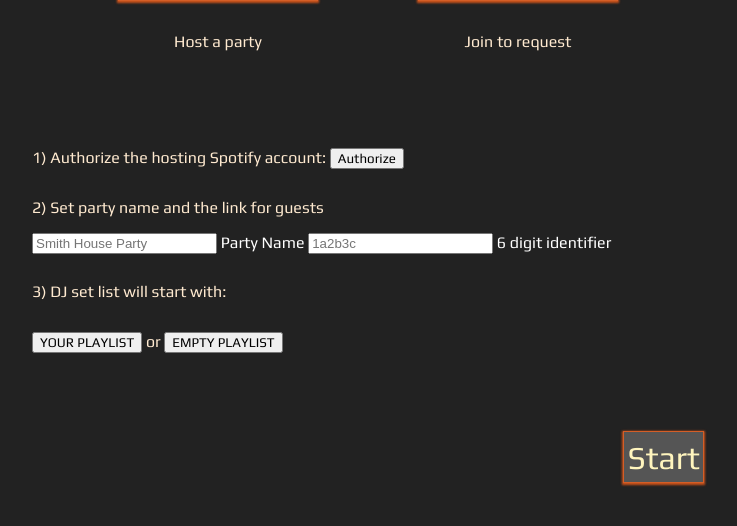
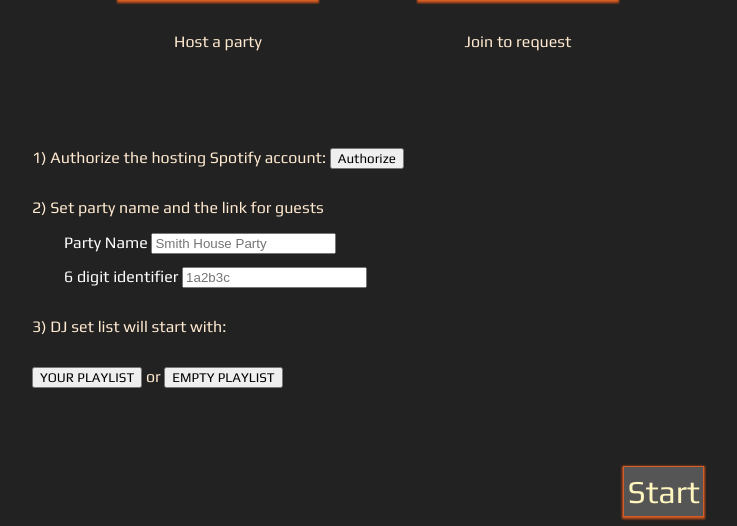
Before and after one commit to the-sides/djranker, a Django app: template templates/homepage.html in a window 1280 px wide. Shown: the part 331-857 px from the top of the page, without its empty margins (272-1009 px from the left). Before the commit the page ends 817 px from the top, so only its background shows below. Run offline with Django 3.2, Linux system fonts and the light colour scheme; the template is opened without the code that fills it, so the values that code supplies are empty; some web fonts are replaced.

Commit message:
option repositioning

```diff
--- a/static/ranker/css/homepage.css
+++ b/static/ranker/css/homepage.css
@@ -43,6 +43,9 @@ table{
 .input-field{
     display:inline;
 }
+label{
+    margin-left: 2em;
+}
 input{
     margin-bottom: 1em ;
 }
--- a/templates/homepage.html
+++ b/templates/homepage.html
@@ -45,17 +45,16 @@
                 <br>
                 <p> 2) Set party name and the link for guests</p>
                 <br>
-                <div class="input-field col s5">
+                <div class="input-field">
+                    <label for="party-name">Party Name</label>
                     <input placeholder="Smith House Party" id="party-name" type="text">
-                    <label for="party-name">Party Name</label>
-                </div>
-                <div class="input-field col s5">
+                    <br>
+                    <label for="sid-name">6 digit identifier</label>
                     <input placeholder="1a2b3c" id="sid-name" type="text">
-                    <label for="sid-name">6 digit identifier</label>
                 </div>
                 <br>
 
-                <p> 3) DJ set list will start with:  <p id="pstatus"></p></p>
+                <p> 3) DJ set list will start with:  <p id="pstatus"></p> </p>
                 <br>
                 <button id="playlist-btn"> YOUR PLAYLIST </button>
                     <p> or </p>
```
Also changed, not shown: db.sqlite3.
